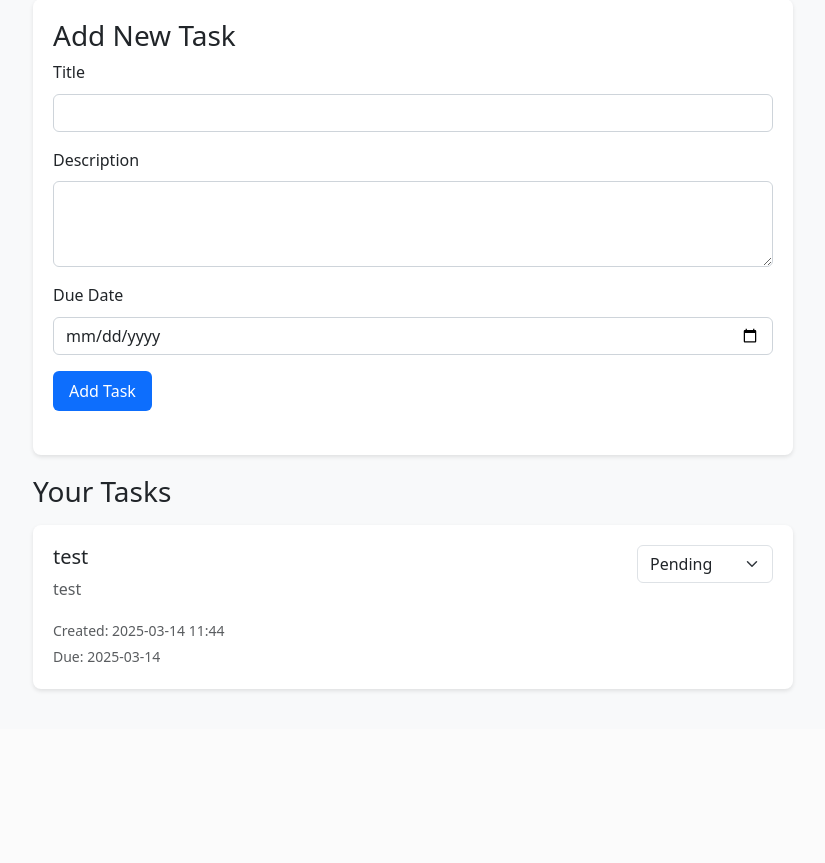
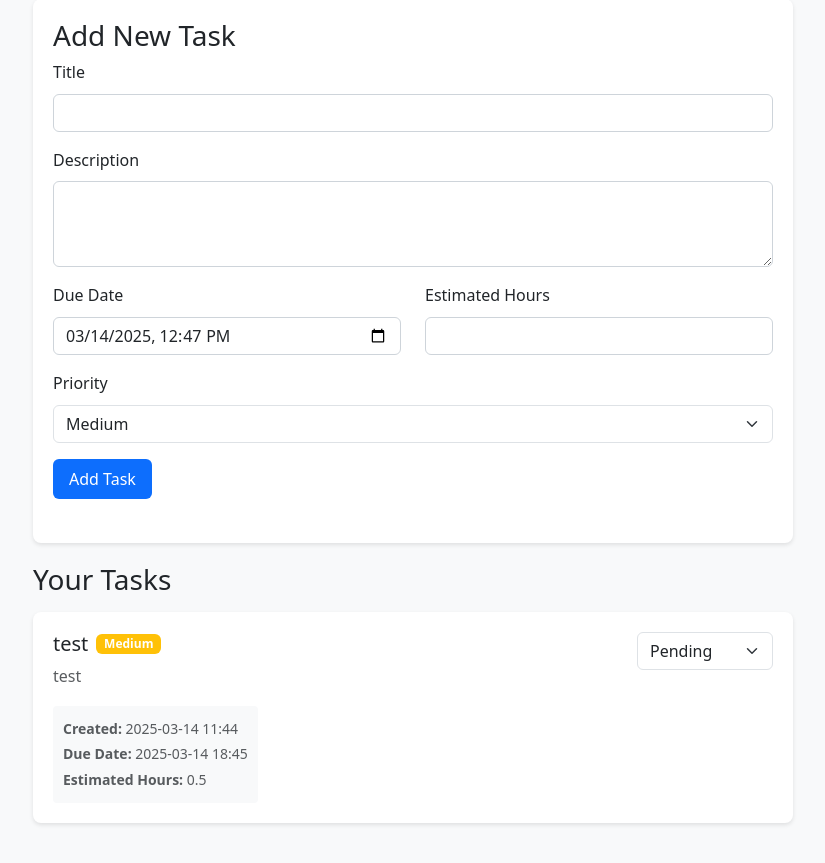
Before and after one commit to kz16sep/ptud-gk-de-2, a Flask app: page / in a window 1280 px wide. Shown: the part 323-1186 px from the top of the page, without its empty margins (227-1052 px from the left). Before the commit the page ends 1015 px from the top, so only its background shows below. Run offline with Flask 3, Linux system fonts and the light colour scheme; a user stored in the database is signed in; data comes from the database, SQL or seed files in the repository; both versions use the stored data as it was after the commit; some libraries are stand-ins or nearby versions.

Commit message:
add OverdueTask & Notification

```diff
--- a/app.py
+++ b/app.py
@@ -3,10 +3,15 @@ from flask_sqlalchemy import SQLAlchemy
 from flask_login import LoginManager, UserMixin, login_user, login_required, logout_user, current_user
 from werkzeug.security import generate_password_hash, check_password_hash
 from werkzeug.utils import secure_filename
-from datetime import datetime
+from datetime import datetime, timedelta
 import os
 from PIL import Image
 
+# Xóa database cũ nếu tồn tại
+if os.path.exists('tasks.db'):
+    os.remove('tasks.db')
+
+# Khởi tạo app và database
 app = Flask(__name__)
 app.config['SECRET_KEY'] = 'your-secret-key-here'
 app.config['SQLALCHEMY_DATABASE_URI'] = 'sqlite:///tasks.db'
@@ -36,9 +41,19 @@ class Task(db.Model):
     description = db.Column(db.Text)
     status = db.Column(db.String(20), default='pending')
     created_at = db.Column(db.DateTime, default=datetime.utcnow)
+    due_date = db.Column(db.DateTime, nullable=False)
     finished_at = db.Column(db.DateTime)
-    due_date = db.Column(db.DateTime)
+    estimated_hours = db.Column(db.Float, nullable=False, default=1.0)
+    priority = db.Column(db.String(20), default='medium')
     user_id = db.Column(db.Integer, db.ForeignKey('user.id'), nullable=False)
+
+    @property
+    def priority_color(self):
+        return {
+            'low': 'info',
+            'medium': 'warning',
+            'high': 'danger'
+        }.get(self.priority, 'secondary')
 
 @login_manager.user_loader
 def load_user(user_id):
@@ -46,12 +61,19 @@ def load_user(user_id):
 
 # Routes
 @app.route('/')
+@login_required
 def index():
-    if current_user.is_authenticated:
-        tasks = Task.query.filter_by(user_id=current_user.id).all()
-        overdue_tasks = Task.query.filter_by(user_id=current_user.id, status='pending').filter(Task.due_date < datetime.utcnow()).count()
-        return render_template('index.html', tasks=tasks, overdue_tasks=overdue_tasks)
-    return redirect(url_for('login'))
+    tasks = Task.query.filter_by(user_id=current_user.id).all()
+    overdue_tasks = Task.query.filter(
+        Task.user_id == current_user.id,
+        Task.status != 'completed',
+        Task.due_date < datetime.utcnow()
+    ).count()
+
+    return render_template('index.html',
+                         tasks=tasks,
+                         overdue_tasks=overdue_tasks,
+                         now=datetime.utcnow())
 
 @app.route('/login', methods=['GET', 'POST'])
 def login():
@@ -123,19 +145,34 @@ def upload_avatar():
 @app.route('/add_task', methods=['POST'])
 @login_required
 def add_task():
-    title = request.form.get('title')
-    description = request.form.get('description')
-    due_date = datetime.strptime(request.form.get('due_date'), '%Y-%m-%d')
+    try:
+        title = request.form.get('title')
+        description = request.form.get('description')
+        due_date = datetime.strptime(request.form.get('due_date'), '%Y-%m-%dT%H:%M')
 
-    task = Task(
-        title=title,
-        description=description,
-        due_date=due_date,
-        user_id=current_user.id
-    )
-    db.session.add(task)
-    db.session.commit()
-    flash('Task added successfully')
+        # Xử lý estimated_hours với giá trị mặc định
+        try:
+            estimated_hours = float(request.form.get('estimated_hours', 1.0))
+        except (TypeError, ValueError):
+            estimated_hours = 1.0
+
+        priority = request.form.get('priority', 'medium')
+
+        task = Task(
+            title=title,
+            description=description,
+            due_date=due_date,
+            estimated_hours=estimated_hours,
+            priority=priority,
+            user_id=current_user.id
+        )
+        db.session.add(task)
+        db.session.commit()
+        flash('Task added successfully')
+    except Exception as e:
+        flash(f'Error adding task: {str(e)}')
+        db.session.rollback()  # Rollback nếu có lỗi
+
     return redirect(url_for('index'))
 
 @app.route('/update_task_status/<int:task_id>', methods=['POST'])
@@ -153,7 +190,71 @@ def update_task_status(task_id):
     flash('Task status updated')
     return redirect(url_for('index'))
 
+@app.route('/create-test-tasks')
+@login_required
+def create_test_tasks():
+    try:
+        # Overdue task
+        overdue_task = Task(
+            title="Overdue Task",
+            description="This task is 2 days overdue",
+            due_date=datetime.utcnow() - timedelta(days=2),
+            user_id=current_user.id,
+            status='pending',
+            estimated_hours=4.0,
+            priority='high'
+        )
+
+        # Due today task
+        due_today_task = Task(
+            title="Due Today Task",
+            description="This task is due today",
+            due_date=datetime.utcnow(),
+            user_id=current_user.id,
+            status='in_progress',
+            estimated_hours=2.5,
+            priority='medium'
+        )
+
+        # Future task
+        future_task = Task(
+            title="Future Task",
+            description="This task is due in 3 days",
+            due_date=datetime.utcnow() + timedelta(days=3),
+            user_id=current_user.id,
+            status='pending',
+            estimated_hours=1.5,
+            priority='low'
+        )
+
+        # Completed overdue task
+        completed_overdue_task = Task(
+            title="Completed Overdue Task",
+            description="This task was completed but was overdue",
+            due_date=datetime.utcnow() - timedelta(days=1),
+            user_id=current_user.id,
+            status='completed',
+            finished_at=datetime.utcnow(),
+            estimated_hours=3.0,
+            priority='medium'
+        )
+
+        db.session.add(overdue_task)
+        db.session.add(due_today_task)
+        db.session.add(future_task)
+        db.session.add(completed_overdue_task)
+        db.session.commit()
+
+        flash('Test tasks created successfully!')
+    except Exception as e:
+        flash(f'Error creating test tasks: {str(e)}')
+        db.session.rollback()
+
+    return redirect(url_for('index'))
+
+# Tạo tất cả bảng trong database
+with app.app_context():
+    db.create_all()
+
 if __name__ == '__main__':
-    with app.app_context():
-        db.create_all()
     app.run(debug=True)
--- a/templates/index.html
+++ b/templates/index.html
@@ -24,9 +24,24 @@
                     <label for="description" class="form-label">Description</label>
                     <textarea class="form-control" id="description" name="description" rows="3"></textarea>
                 </div>
+                <div class="row">
+                    <div class="col-md-6 mb-3">
+                        <label for="due_date" class="form-label">Due Date</label>
+                        <input type="datetime-local" class="form-control" id="due_date" name="due_date" required>
+                    </div>
+                    <div class="col-md-6 mb-3">
+                        <label for="estimated_hours" class="form-label">Estimated Hours</label>
+                        <input type="number" class="form-control" id="estimated_hours" name="estimated_hours"
+                               min="0" step="0.5" required>
+                    </div>
+                </div>
                 <div class="mb-3">
-                    <label for="due_date" class="form-label">Due Date</label>
-                    <input type="date" class="form-control" id="due_date" name="due_date" required>
+                    <label for="priority" class="form-label">Priority</label>
+                    <select class="form-select" id="priority" name="priority" required>
+                        <option value="low">Low</option>
+                        <option value="medium" selected>Medium</option>
+                        <option value="high">High</option>
+                    </select>
                 </div>
                 <button type="submit" class="btn btn-primary">Add Task</button>
             </form>
@@ -34,21 +49,39 @@
 
         <h3 class="mb-3">Your Tasks</h3>
         {% for task in tasks %}
-        <div class="task-card">
+        <div class="task-card {% if task.status != 'completed' and task.due_date < now %}task-overdue{% endif %}">
             <div class="d-flex justify-content-between align-items-start">
                 <div>
-                    <h5>{{ task.title }}</h5>
-                    <p class="text-muted">{{ task.description }}</p>
-                    <small class="text-muted">
-                        Created: {{ task.created_at.strftime('%Y-%m-%d %H:%M') }}<br>
-                        Due: {{ task.due_date.strftime('%Y-%m-%d') }}
-                        {% if task.finished_at %}
-                        <br>Finished: {{ task.finished_at.strftime('%Y-%m-%d %H:%M') }}
+                    <div class="d-flex align-items-center gap-2">
+                        <h5 class="mb-0">{{ task.title }}</h5>
+                        {% if task.status != 'completed' and task.due_date < now %}
+                            <span class="badge bg-danger">Overdue</span>
                         {% endif %}
-                    </small>
+                        {% if task.status == 'completed' %}
+                            <span class="badge bg-success">Completed</span>
+                        {% endif %}
+                        <span class="badge bg-{{ task.priority_color }}">{{ task.priority|title }}</span>
+                    </div>
+                    <p class="text-muted mt-2">{{ task.description }}</p>
+                    <div class="task-info">
+                        <small class="text-muted">
+                            <strong>Created:</strong> {{ task.created_at.strftime('%Y-%m-%d %H:%M') }}<br>
+                            <strong>Due Date:</strong> {{ task.due_date.strftime('%Y-%m-%d %H:%M') }}<br>
+                            <strong>Estimated Hours:</strong> {{ task.estimated_hours }}<br>
+                            {% if task.due_date < now and task.status != 'completed' %}
+                                <strong class="text-danger">
+                                    Overdue by: {{ ((now - task.due_date).total_seconds() / 3600)|round|int }} hours
+                                </strong><br>
+                            {% endif %}
+                            {% if task.finished_at %}
+                                <strong>Completed:</strong> {{ task.finished_at.strftime('%Y-%m-%d %H:%M') }}
+                            {% endif %}
+                        </small>
+                    </div>
                 </div>
                 <form action="{{ url_for('update_task_status', task_id=task.id) }}" method="post" class="ms-3">
-                    <select name="status" class="form-select mb-2" onchange="this.form.submit()">
+                    <select name="status" class="form-select {% if task.status != 'completed' and task.due_date < now %}border-danger{% endif %}"
+                            onchange="this.form.submit()">
                         <option value="pending" {% if task.status == 'pending' %}selected{% endif %}>Pending</option>
                         <option value="in_progress" {% if task.status == 'in_progress' %}selected{% endif %}>In Progress</option>
                         <option value="completed" {% if task.status == 'completed' %}selected{% endif %}>Completed</option>
@@ -63,4 +96,62 @@
         {% endfor %}
     </div>
 </div>
+
+<!-- Thêm style cho task trễ hạn -->
+<style>
+    .task-info {
+        background-color: #f8f9fa;
+        padding: 10px;
+        border-radius: 4px;
+        margin-top: 10px;
+    }
+
+    .task-overdue {
+        border-left: 4px solid #dc3545;
+        background-color: #fff5f5;
+    }
+
+    .task-overdue .task-info {
+        background-color: #fff0f0;
+    }
+
+    .task-overdue h5 {
+        color: #dc3545;
+    }
+
+    .task-card {
+        transition: all 0.3s ease;
+    }
+
+    .task-overdue:hover {
+        transform: translateY(-2px);
+        box-shadow: 0 4px 8px rgba(220, 53, 69, 0.2);
+    }
+</style>
+
+<script>
+document.addEventListener('DOMContentLoaded', function() {
+    // Set minimum date-time to now
+    const now = new Date();
+    const year = now.getFullYear();
+    const month = String(now.getMonth() + 1).padStart(2, '0');
+    const day = String(now.getDate()).padStart(2, '0');
+    const hours = String(now.getHours()).padStart(2, '0');
+    const minutes = String(now.getMinutes()).padStart(2, '0');
+
+    const currentDateTime = `${year}-${month}-${day}T${hours}:${minutes}`;
+    document.getElementById('due_date').min = currentDateTime;
+
+    // Set default value to current time + 1 hour
+    const defaultDate = new Date(now.getTime() + (60 * 60 * 1000));
+    const defaultYear = defaultDate.getFullYear();
+    const defaultMonth = String(defaultDate.getMonth() + 1).padStart(2, '0');
+    const defaultDay = String(defaultDate.getDate()).padStart(2, '0');
+    const defaultHours = String(defaultDate.getHours()).padStart(2, '0');
+    const defaultMinutes = String(defaultDate.getMinutes()).padStart(2, '0');
+
+    const defaultDateTime = `${defaultYear}-${defaultMonth}-${defaultDay}T${defaultHours}:${defaultMinutes}`;
+    document.getElementById('due_date').value = defaultDateTime;
+});
+</script>
 {% endblock %}
```
Also changed, not shown: templates/base.html (+32 -4 lines), instance/tasks.db.
